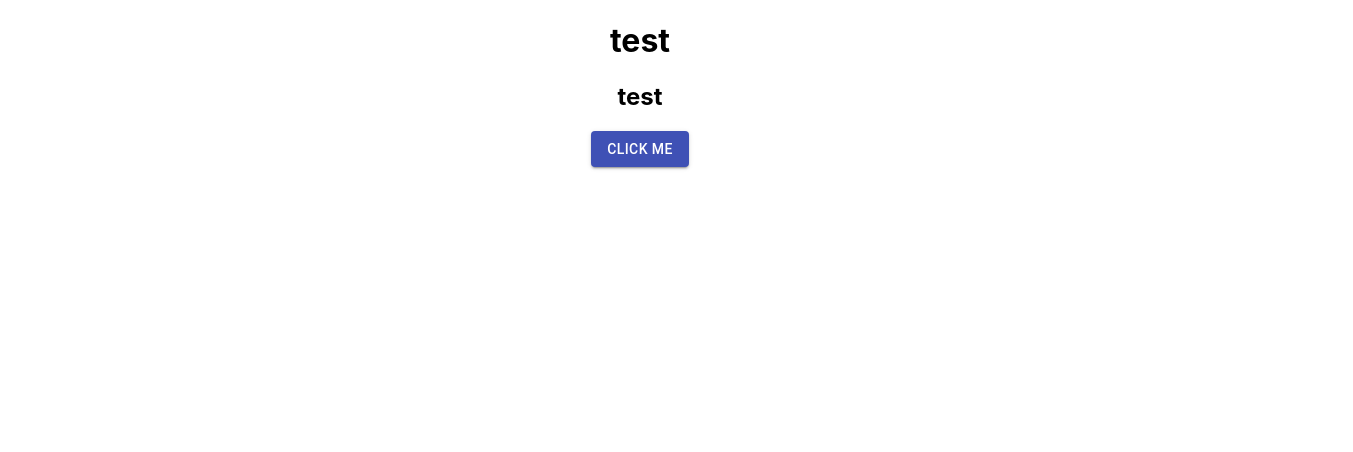
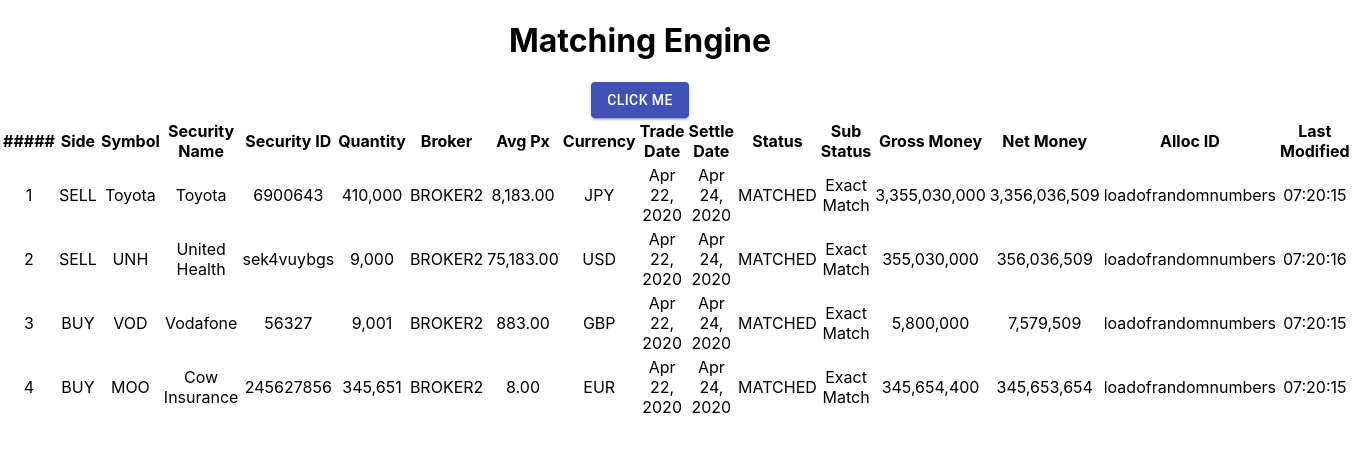
Before and after one commit to john0doh/Matching-Engine-sweng, a React (Create React App) app in the folder react-front-end/: page / in a window 1280 px wide. Shown: the top 452 px of the page, 1353 px wide, since content can reach past the window. Built offline with nearby package versions, Linux system fonts and the light colour scheme; no server answers.

Commit message:
Added Static Display

```diff
--- a/react-front-end/package.json
+++ b/react-front-end/package.json
@@ -8,6 +8,7 @@
     "@testing-library/react": "^11.2.5",
     "@testing-library/user-event": "^12.7.1",
     "react": "^17.0.1",
+    "react-bootstrap": "^1.5.1",
     "react-dom": "^17.0.1",
     "react-scripts": "4.0.2",
     "web-vitals": "^1.1.0"
--- a/react-front-end/src/App.js
+++ b/react-front-end/src/App.js
@@ -1,9 +1,9 @@
-import React, {Component} from "react";
+import React, { Component } from "react";
 import './App.css';
+import Table from 'react-bootstrap/Table'
 
 //Using material ui to provide button functionality
 import Button from '@material-ui/core/Button';
-
 
 class App extends Component {
   //Constructor for our App class
@@ -36,14 +36,118 @@
     return (
       <div className="App">
         {/*This is the response from the API on the backend*/}
-        <p className="App-intro">{this.state.apiResponse}</p>
-            <h1>test</h1>
-            <h2>test</h2>
+            <p className="App-intro">{this.state.apiResponse}</p>
+
+            <h1>Matching Engine</h1>
+
+
+
         {/*This is the button that calls the api again.
         The onClick method allows us to call another method when the button is clicked.*/}
         <Button variant="contained" color="primary" onClick={() => { this.callTestAPI2() }}>Click me</Button>
+            <Table striped bordered hover>
+                <thead>
+                    <tr>
+                        <th>#####</th>
+                        <th>Side</th>
+                        <th>Symbol</th>
+                        <th>Security Name</th>
+                        <th>Security ID</th>
+                        <th>Quantity</th>
+                        <th>Broker</th>
+                        <th>Avg Px</th>
+                        <th>Currency</th>
+                        <th>Trade Date</th>
+                        <th>Settle Date</th>
+                        <th>Status</th>
+                        <th>Sub Status</th>
+                        <th>Gross Money</th>
+                        <th>Net Money</th>
+                        <th>Alloc ID</th>
+                        <th>Last Modified</th>
+                    </tr>
+                </thead>
+                <tbody>
+                    <tr>
+                        <td>1</td>
+                        <td>SELL</td>
+                        <td>Toyota</td>
+                        <td>Toyota</td>
+                        <td>6900643</td>
+                        <td>410,000</td>
+                        <td>BROKER2</td>
+                        <td>8,183.00</td>
+                        <td>JPY</td>
+                        <td>Apr 22, 2020</td>
+                        <td>Apr 24, 2020</td>
+                        <td>MATCHED</td>
+                        <td>Exact Match</td>
+                        <td>3,355,030,000</td>
+                        <td>3,356,036,509</td>
+                        <td>loadofrandomnumbers</td>
+                        <td>07:20:15</td>
+                    </tr>
+                    <tr>
+                        <td>2</td>
+                        <td>SELL</td>
+                        <td>UNH</td>
+                        <td>United Health</td>
+                        <td>sek4vuybgs</td>
+                        <td>9,000</td>
+                        <td>BROKER2</td>
+                        <td>75,183.00</td>
+                        <td>USD</td>
+                        <td>Apr 22, 2020</td>
+                        <td>Apr 24, 2020</td>
+                        <td>MATCHED</td>
+                        <td>Exact Match</td>
+                        <td>355,030,000</td>
+                        <td>356,036,509</td>
+                        <td>loadofrandomnumbers</td>
+                        <td>07:20:16</td>
+                    </tr>
+                    <tr>
+                        <td>3</td>
+                        <td>BUY</td>
+                        <td>VOD</td>
+                        <td>Vodafone</td>
+                        <td>56327</td>
+                        <td>9,001</td>
+                        <td>BROKER2</td>
+                        <td>883.00</td>
+                        <td>GBP</td>
+                        <td>Apr 22, 2020</td>
+                        <td>Apr 24, 2020</td>
+                        <td>MATCHED</td>
+                        <td>Exact Match</td>
+                        <td>5,800,000</td>
+                        <td>7,579,509</td>
+                        <td>loadofrandomnumbers</td>
+                        <td>07:20:15</td>
+                    </tr>
+                    <tr>
+                        <td>4</td>
+                        <td>BUY</td>
+                        <td>MOO</td>
+                        <td>Cow Insurance</td>
+                        <td>245627856</td>
+                        <td>345,651</td>
+                        <td>BROKER2</td>
+                        <td>8.00</td>
+                        <td>EUR</td>
+                        <td>Apr 22, 2020</td>
+                        <td>Apr 24, 2020</td>
+                        <td>MATCHED</td>
+                        <td>Exact Match</td>
+                        <td>345,654,400</td>
+                        <td>345,653,654</td>
+                        <td>loadofrandomnumbers</td>
+                        <td>07:20:15</td>
+                    </tr>
+
+                </tbody>
+            </Table>
       </div>
-
     );
   }
 }
```
Also changed, not shown: 1 other file (tests, documents, lock files or other folders).
